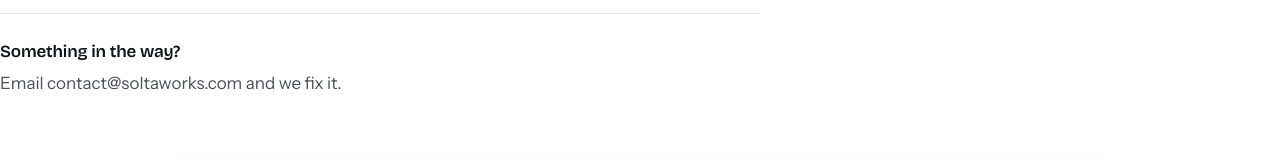
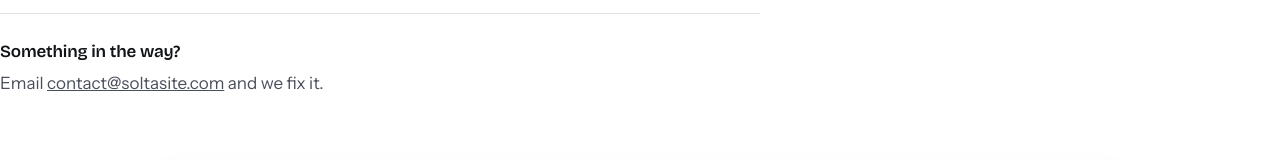
Before and after one commit to Poly-G/soltasite, a Next.js app: page /accessibility in a window 1280 px wide. Shown: the part 452-612 px from the top of the page. Built offline with nearby package versions, Linux system fonts and the light colour scheme.

Commit message:
Use contact@soltasite.com consistently across site and support links

```diff
--- a/app/(site)/accessibility/page.tsx
+++ b/app/(site)/accessibility/page.tsx
@@ -1,6 +1,7 @@
 import type { Metadata } from "next";
 import { SiteHeader, SiteFooter } from "@/components/site-shell";
 import { createPageMetadata } from "@/lib/seo";
+import { siteConfig } from "@/lib/site-config";
 
 export const metadata: Metadata = createPageMetadata({
   path: "/accessibility",
@@ -9,5 +10,5 @@ export const metadata: Metadata = createPageMetadata({
 });
 
 export default function Page() {
- return <><SiteHeader mode="simple" /><main className="wrap min-h-[50vh]" style={{"paddingTop": "72px", "paddingBottom": "96px"}} id="main"><div style={{"maxWidth": "760px"}}><div className="form-head"><h1 className="text-[56px] max-[860px]:text-[40px] break-words">Accessibility</h1><p className="lead">Placeholder. Poly writes this page, starting from the matching page on soltaworks.com and adjusting it for the actor product (payments by Stripe, files held for the build, the two-round refund rule).</p></div><section style={{"padding": "28px 0", "borderTop": "1px solid var(--line)"}}><h3 style={{"paddingBottom": "8px"}}>Our standard</h3><p className="p">We build to WCAG 2.2 AA: keyboard access, visible focus, text contrast, captions where there is video.</p></section><section style={{"padding": "28px 0", "borderTop": "1px solid var(--line)"}}><h3 style={{"paddingBottom": "8px"}}>Something in the way?</h3><p className="p">Email contact@soltaworks.com and we fix it.</p></section></div></main><SiteFooter compact /></>;
+ return <><SiteHeader mode="simple" /><main className="wrap min-h-[50vh]" style={{"paddingTop": "72px", "paddingBottom": "96px"}} id="main"><div style={{"maxWidth": "760px"}}><div className="form-head"><h1 className="text-[56px] max-[860px]:text-[40px] break-words">Accessibility</h1><p className="lead">Placeholder. Poly writes this page, starting from the matching page on soltaworks.com and adjusting it for the actor product (payments by Stripe, files held for the build, the two-round refund rule).</p></div><section style={{"padding": "28px 0", "borderTop": "1px solid var(--line)"}}><h3 style={{"paddingBottom": "8px"}}>Our standard</h3><p className="p">We build to WCAG 2.2 AA: keyboard access, visible focus, text contrast, captions where there is video.</p></section><section style={{"padding": "28px 0", "borderTop": "1px solid var(--line)"}}><h3 style={{"paddingBottom": "8px"}}>Something in the way?</h3><p className="p">Email <a href={`mailto:${siteConfig.contactEmail}`} className="underline">{siteConfig.contactEmail}</a> and we fix it.</p></section></div></main><SiteFooter compact /></>;
 }
--- a/app/(site)/thanks/page.tsx
+++ b/app/(site)/thanks/page.tsx
@@ -6,6 +6,7 @@ import { SiteHeader, SiteFooter } from '@/components/site-shell';
 import { loadAuthorizedPaidOrder } from '@/lib/server/orders';
 import { cormorant, interTight, rubik, workSans } from '@/lib/fonts';
 import { createPageMetadata } from '@/lib/seo';
+import { siteConfig } from '@/lib/site-config';
 
 export const metadata: Metadata = createPageMetadata({
   path: '/thanks',
@@ -21,11 +22,11 @@ export default async function ThanksPage({ searchParams }: { searchParams: Promi
   let order;
   try { order = await loadAuthorizedPaidOrder(); }
   catch {
-    return <><SiteHeader mode="simple" /><main id="main" className="wrap min-h-[60vh] py-20"><div className="form-head"><h1>Your materials form is temporarily unavailable.</h1><p className="lead">Please try your order link again shortly. If you need help, email <a href="mailto:contact@soltaworks.com" className="underline">contact@soltaworks.com</a>.</p></div></main><SiteFooter compact /></>;
+    return <><SiteHeader mode="simple" /><main id="main" className="wrap min-h-[60vh] py-20"><div className="form-head"><h1>Your materials form is temporarily unavailable.</h1><p className="lead">Please try your order link again shortly. If you need help, email <a href={`mailto:${siteConfig.contactEmail}`} className="underline">{siteConfig.contactEmail}</a>.</p></div></main><SiteFooter compact /></>;
   }
   if (!order) {
     if (params.payment === 'pending' && /^cs_(test|live)_[A-Za-z0-9]+$/.test(params.session_id ?? '')) {
-      return <><SiteHeader mode="simple" /><main id="main" className="wrap min-h-[60vh] py-20"><div className="form-head"><div className="cap">Checking payment</div><h1>We’re confirming your order.</h1><p className="lead">Your materials form will open once the payment confirmation arrives. This can take a moment.</p><Link className="btn self-start" href={`/api/orders/access?session_id=${encodeURIComponent(params.session_id!)}`}>Check again <span aria-hidden="true">→</span></Link><p className="cap">If this continues, email <a className="underline" href="mailto:contact@soltaworks.com">contact@soltaworks.com</a>.</p></div></main><SiteFooter compact /></>;
+      return <><SiteHeader mode="simple" /><main id="main" className="wrap min-h-[60vh] py-20"><div className="form-head"><div className="cap">Checking payment</div><h1>We’re confirming your order.</h1><p className="lead">Your materials form will open once the payment confirmation arrives. This can take a moment.</p><Link className="btn self-start" href={`/api/orders/access?session_id=${encodeURIComponent(params.session_id!)}`}>Check again <span aria-hidden="true">→</span></Link><p className="cap">If this continues, email <a className="underline" href={`mailto:${siteConfig.contactEmail}`}>{siteConfig.contactEmail}</a>.</p></div></main><SiteFooter compact /></>;
     }
     if (params.session_id && /^cs_(test|live)_[A-Za-z0-9]+$/.test(params.session_id)) redirect(`/api/orders/access?session_id=${encodeURIComponent(params.session_id)}`);
     redirect('/start');
--- a/components/checkout-form.tsx
+++ b/components/checkout-form.tsx
@@ -4,6 +4,7 @@ import Link from 'next/link';
 import { useRef, useState, type FormEvent } from 'react';
 import { Turnstile } from '@/components/turnstile';
 import { trackSearchEvent } from '@/components/search-attribution';
+import { siteConfig } from '@/lib/site-config';
 
 export function CheckoutForm() {
   const [busy, setBusy] = useState(false);
@@ -55,6 +56,6 @@ export function CheckoutForm() {
     <button className="btn full !px-7 !py-[19px] !text-lg" type="submit" disabled={busy} aria-describedby="checkout-help">{busy ? 'Opening secure checkout…' : 'Continue to payment · $499'} <span className="ar" aria-hidden="true">→</span></button>
     <div className="cap" id="checkout-help">Secure payment by Stripe. Your payment details stay with Stripe.</div>
     <div className="cap border-t border-ink/10 pt-4">If it’s still not right after two rounds of changes, we refund you.</div>
-    <div className="cap">Questions first? Email <a href="mailto:contact@soltaworks.com" className="underline">contact@soltaworks.com</a>.</div>
+    <div className="cap">Questions first? Email <a href={`mailto:${siteConfig.contactEmail}`} className="underline">{siteConfig.contactEmail}</a>.</div>
   </form>;
 }
--- a/components/landing-sections.tsx
+++ b/components/landing-sections.tsx
@@ -1,6 +1,7 @@
 import Image from "next/image";
 import Link from "next/link";
 import { FaqList } from "@/components/faq-list";
+import { siteConfig } from "@/lib/site-config";
 
 export function HeroSection() {
  return (
@@ -64,6 +65,6 @@ export function QuestionsSection() {
 export function ClosingSection() {
  return (
 <section className="wrap rv" style={{"paddingBottom": "112px"}}><div className="close"><div className="circ"></div><div className="in"><h2>Be ready the next time casting looks you up.</h2>
-<div className="ctas"><Link className="btn" href="/start">Start your site · $499 <span className="ar" aria-hidden="true">→</span></Link><a className="link" href="mailto:contact@soltaworks.com">Or email us<span className="ar" aria-hidden="true">→</span></a></div><div className="cap" style={{"fontSize": "16px"}}>contact@soltaworks.com · We reply within one business day</div></div></div></section>
+<div className="ctas"><Link className="btn" href="/start">Start your site · $499 <span className="ar" aria-hidden="true">→</span></Link><a className="link" href={`mailto:${siteConfig.contactEmail}`}>Or email us<span className="ar" aria-hidden="true">→</span></a></div><div className="cap" style={{"fontSize": "16px"}}>{siteConfig.contactEmail} · We reply within one business day</div></div></div></section>
  );
 }
--- a/lib/site-config.ts
+++ b/lib/site-config.ts
@@ -1,7 +1,7 @@
 export const siteConfig = {
   name: 'Solta Site',
   origin: 'https://soltasite.com',
-  contactEmail: 'contact@soltaworks.com',
+  contactEmail: 'contact@soltasite.com',
   priceDollars: 499,
   // Set to the real finished URL only when Keshia's site is ready.
   keshiaUrl: '',
```
Also changed, not shown: app/(site)/privacy/page.tsx (+2 -1 lines).
